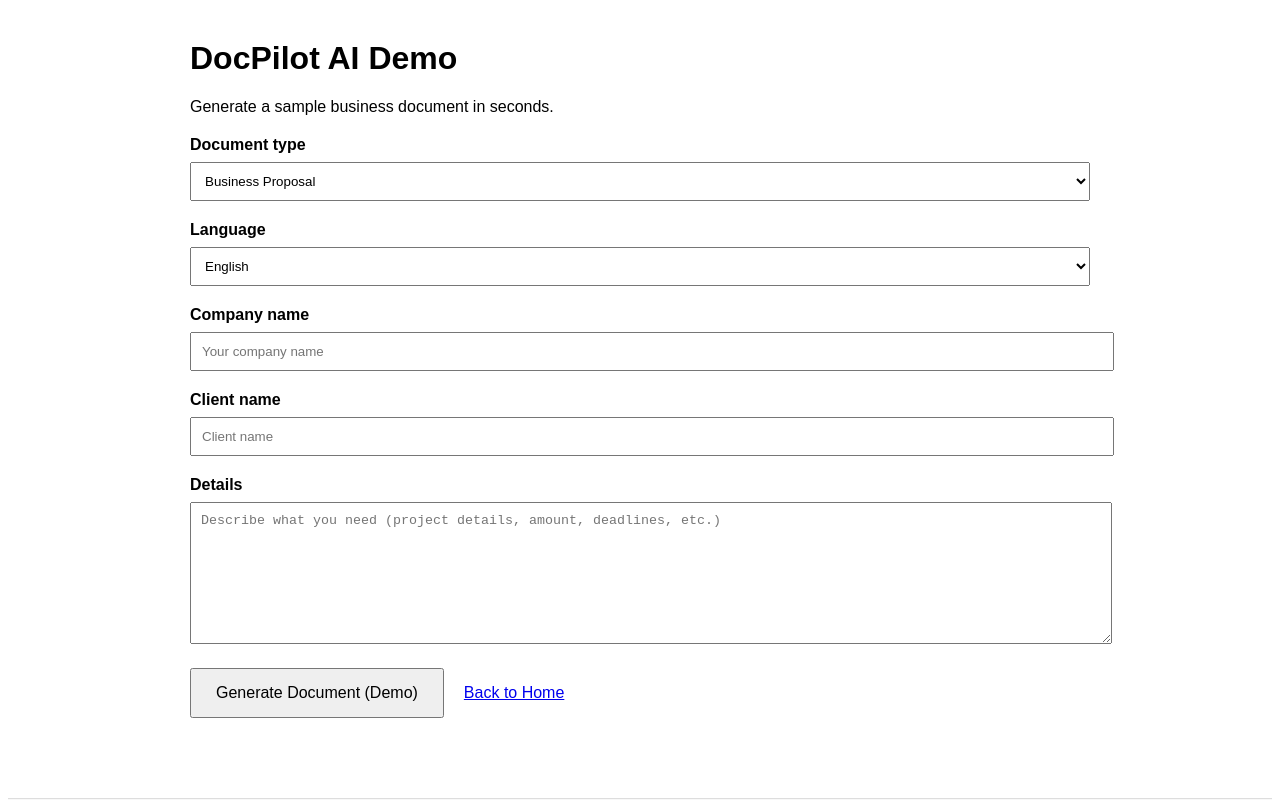
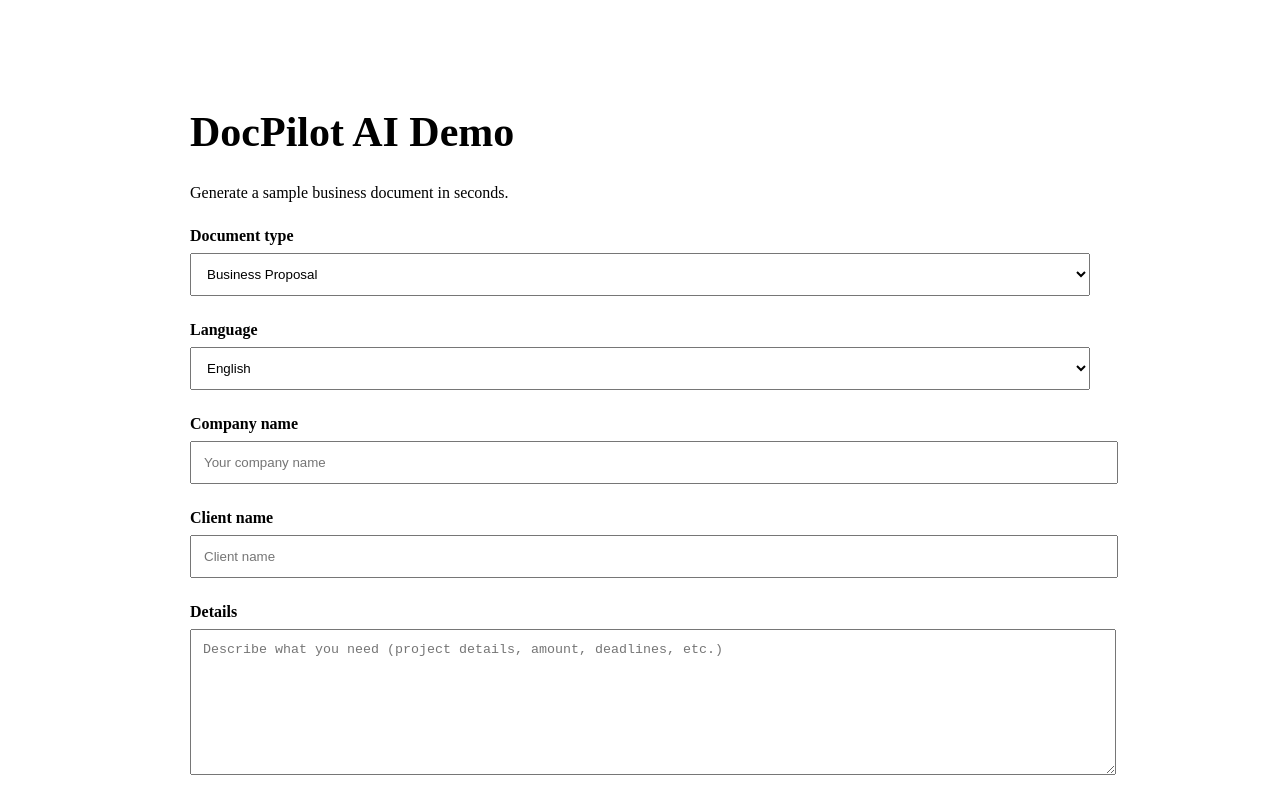
Before and after one commit to docpilot570/docpilot-ai, a Next.js app: page /demo in a window 1280 px wide. Shown: the top 800 px of the page. Built offline with nearby package versions, Linux system fonts and the light colour scheme.

Commit message:
Update demo.js

```diff
--- a/pages/demo.js
+++ b/pages/demo.js
@@ -2,186 +2,115 @@ import { useState } from "react";
 
 export default function Demo() {
   const [docType, setDocType] = useState("Business Proposal");
-  const [lang, setLang] = useState("EN");
-  const [company, setCompany] = useState("");
-  const [client, setClient] = useState("");
+  const [language, setLanguage] = useState("English");
+  const [companyName, setCompanyName] = useState("");
+  const [clientName, setClientName] = useState("");
   const [details, setDetails] = useState("");
   const [result, setResult] = useState("");
 
-  function generateDoc() {
-    const date = new Date().toLocaleDateString();
+  function generateDemo() {
+    const text = `
+${docType.toUpperCase()} (${language})
 
-    let title = "";
-    let body = "";
-
-    if (lang === "EN") {
-      title = `${docType}`;
-      body = `
-Date: ${date}
-
-Company: ${company || "________________"}
-Client: ${client || "________________"}
-
-DOCUMENT TYPE: ${docType}
+Company: ${companyName || "[Your company name]"}
+Client: ${clientName || "[Client name]"}
 
 Details:
-${details || "________________"}
+${details || "[Describe your project, deadlines, pricing, etc.]"}
 
-Generated by DocPilot AI (Demo Version).
-This demo document is generated automatically and should be reviewed before official use.
-      `;
-    }
+This is a demo template generated by DocPilot AI.
+Upgrade to access UK legal templates and DOCX export.
+    `;
 
-    if (lang === "UA") {
-      title = `${docType} (Українська версія)`;
-      body = `
-Дата: ${date}
-
-Компанія: ${company || "________________"}
-Клієнт: ${client || "________________"}
-
-ТИП ДОКУМЕНТА: ${docType}
-
-Деталі:
-${details || "________________"}
-
-Згенеровано DocPilot AI (Демо).
-Документ потрібно перевірити перед офіційним використанням.
-      `;
-    }
-
-    if (lang === "PL") {
-      title = `${docType} (Wersja Polska)`;
-      body = `
-Data: ${date}
-
-Firma: ${company || "________________"}
-Klient: ${client || "________________"}
-
-TYP DOKUMENTU: ${docType}
-
-Szczegóły:
-${details || "________________"}
-
-Wygenerowane przez DocPilot AI (Demo).
-Dokument należy sprawdzić przed oficjalnym użyciem.
-      `;
-    }
-
-    if (lang === "DE") {
-      title = `${docType} (Deutsche Version)`;
-      body = `
-Datum: ${date}
-
-Firma: ${company || "________________"}
-Kunde: ${client || "________________"}
-
-DOKUMENTTYP: ${docType}
-
-Details:
-${details || "________________"}
-
-Erstellt von DocPilot AI (Demo).
-Dieses Dokument sollte vor der offiziellen Nutzung geprüft werden.
-      `;
-    }
-
-    if (lang === "FR") {
-      title = `${docType} (Version Française)`;
-      body = `
-Date : ${date}
-
-Entreprise : ${company || "________________"}
-Client : ${client || "________________"}
-
-TYPE DE DOCUMENT : ${docType}
-
-Détails :
-${details || "________________"}
-
-Généré par DocPilot AI (Démo).
-Ce document doit être vérifié avant toute utilisation officielle.
-      `;
-    }
-
-    setResult(title + "\n\n" + body);
+    setResult(text.trim());
   }
 
   return (
-    <div style={{ maxWidth: 900, margin: "40px auto", fontFamily: "Arial", padding: "0 20px" }}>
-      <h1>DocPilot AI Demo</h1>
+    <div style={{ maxWidth: 900, margin: "60px auto", padding: 20 }}>
+      <h1 style={{ fontSize: 42 }}>DocPilot AI Demo</h1>
       <p>Generate a sample business document in seconds.</p>
 
-      <div style={{ marginTop: 20 }}>
-        <label><b>Document type</b></label>
-        <br />
+      <div style={{ marginTop: 25 }}>
+        <label>
+          <b>Document type</b>
+        </label>
         <select
           value={docType}
           onChange={(e) => setDocType(e.target.value)}
-          style={{ padding: 10, width: "100%", marginTop: 8 }}
+          style={{ width: "100%", padding: 12, marginTop: 8 }}
         >
           <option>Business Proposal</option>
           <option>Invoice</option>
-          <option>Service Agreement</option>
-          <option>NDA</option>
-          <option>Complaint Letter</option>
-          <option>Cover Letter</option>
+          <option>Business Letter</option>
+          <option>Simple Contract</option>
         </select>
       </div>
 
-      <div style={{ marginTop: 20 }}>
-        <label><b>Language</b></label>
-        <br />
+      <div style={{ marginTop: 25 }}>
+        <label>
+          <b>Language</b>
+        </label>
         <select
-          value={lang}
-          onChange={(e) => setLang(e.target.value)}
-          style={{ padding: 10, width: "100%", marginTop: 8 }}
+          value={language}
+          onChange={(e) => setLanguage(e.target.value)}
+          style={{ width: "100%", padding: 12, marginTop: 8 }}
         >
-          <option value="EN">English</option>
-          <option value="UA">Українська</option>
-          <option value="PL">Polski</option>
-          <option value="DE">Deutsch</option>
-          <option value="FR">Français</option>
+          <option>English</option>
+          <option>German</option>
+          <option>Polish</option>
+          <option>Ukrainian</option>
         </select>
       </div>
 
-      <div style={{ marginTop: 20 }}>
-        <label><b>Company name</b></label>
-        <br />
+      <div style={{ marginTop: 25 }}>
+        <label>
+          <b>Company name</b>
+        </label>
         <input
-          value={company}
-          onChange={(e) => setCompany(e.target.value)}
+          value={companyName}
+          onChange={(e) => setCompanyName(e.target.value)}
           placeholder="Your company name"
-          style={{ padding: 10, width: "100%", marginTop: 8 }}
+          style={{ width: "100%", padding: 12, marginTop: 8 }}
         />
       </div>
 
-      <div style={{ marginTop: 20 }}>
-        <label><b>Client name</b></label>
-        <br />
+      <div style={{ marginTop: 25 }}>
+        <label>
+          <b>Client name</b>
+        </label>
         <input
-          value={client}
-          onChange={(e) => setClient(e.target.value)}
+          value={clientName}
+          onChange={(e) => setClientName(e.target.value)}
           placeholder="Client name"
-          style={{ padding: 10, width: "100%", marginTop: 8 }}
+          style={{ width: "100%", padding: 12, marginTop: 8 }}
         />
       </div>
 
-      <div style={{ marginTop: 20 }}>
-        <label><b>Details</b></label>
-        <br />
+      <div style={{ marginTop: 25 }}>
+        <label>
+          <b>Details</b>
+        </label>
         <textarea
           value={details}
           onChange={(e) => setDetails(e.target.value)}
           placeholder="Describe what you need (project details, amount, deadlines, etc.)"
-          style={{ padding: 10, width: "100%", marginTop: 8, minHeight: 120 }}
+          style={{
+            width: "100%",
+            padding: 12,
+            marginTop: 8,
+            minHeight: 120,
+          }}
         />
       </div>
 
-      <div style={{ marginTop: 20 }}>
+      <div style={{ marginTop: 25 }}>
         <button
-          onClick={generateDoc}
-          style={{ padding: "14px 24px", fontSize: 16, cursor: "pointer" }}
+          onClick={generateDemo}
+          style={{
+            padding: "14px 22px",
+            fontSize: 16,
+            cursor: "pointer",
+          }}
         >
           Generate Document (Demo)
         </button>
@@ -193,15 +122,26 @@ Ce document doit être vérifié avant toute utilisation officielle.
 
       {result && (
         <div style={{ marginTop: 40 }}>
-          <h2>Generated Document</h2>
-          <pre style={{
-            whiteSpace: "pre-wrap",
-            background: "#f5f5f5",
-            padding: 20,
-            borderRadius: 10
-          }}>
-            {result}
-          </pre>
+          <h2>Generated document</h2>
+          <textarea
+            value={result}
+            readOnly
+            style={{
+              width: "100%",
+              minHeight: 260,
+              padding: 12,
+              background: "#f5f5f5",
+            }}
+          />
+
+          <div style={{ marginTop: 20 }}>
+            <p style={{ fontSize: 16 }}>
+              Want UK legal templates + DOCX download?{" "}
+              <a href="/pricing">
+                <b>Upgrade here → Pricing</b>
+              </a>
+            </p>
+          </div>
         </div>
       )}
     </div>
```
